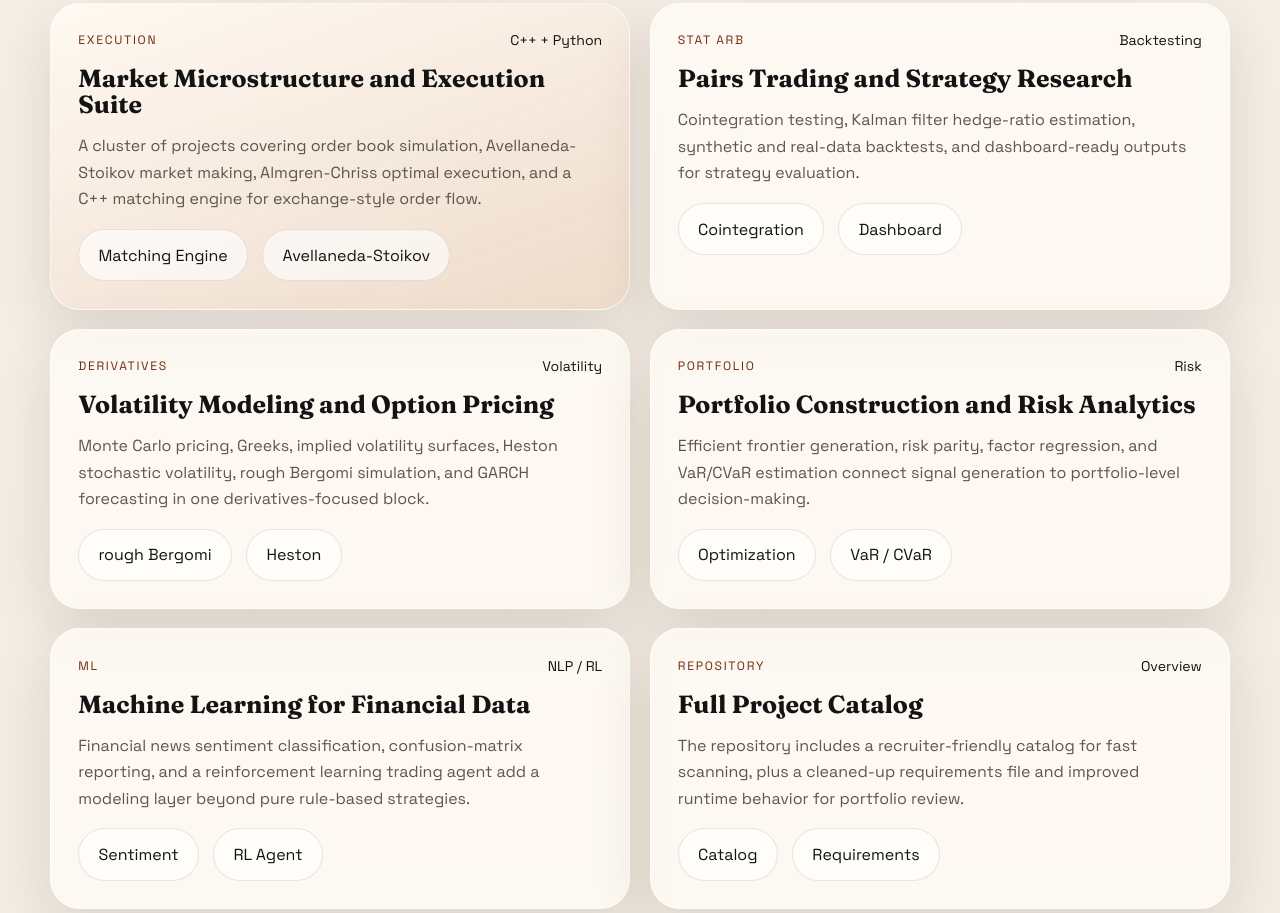
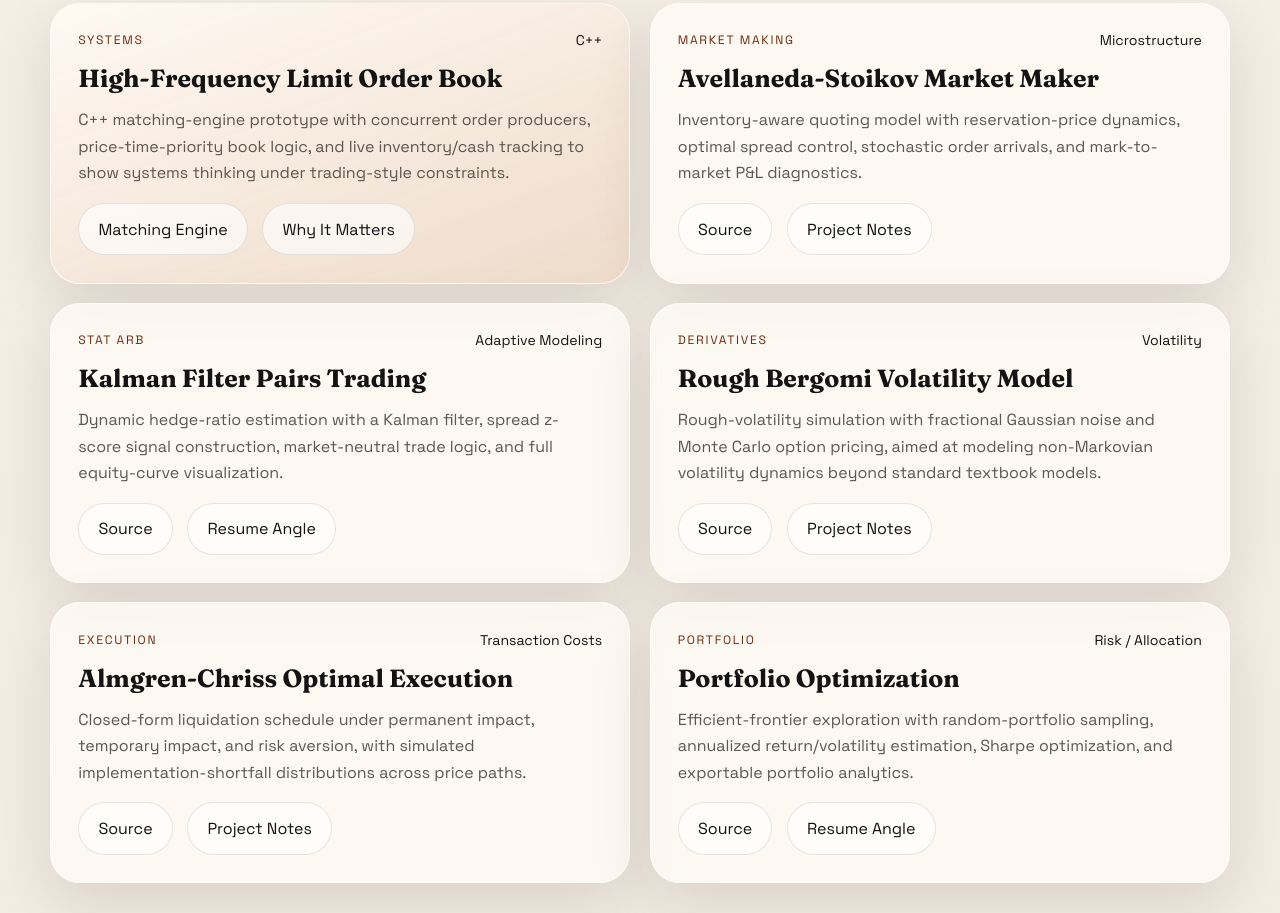
Before and after one commit to chetanoid/quant-trading-projects, a plain HTML site: page portfolio.html in a window 1280 px wide. Shown: the part 2522-3435 px from the top of the page. Drawn offline with Linux system fonts and the light colour scheme.

Commit message:
Add flagship shortlist and resume-ready project bullets

```diff
--- a/portfolio.html
+++ b/portfolio.html
@@ -123,33 +123,49 @@
         <div class="project-grid">
           <article class="project-card featured">
             <div class="project-meta">
-              <span class="tag">Execution</span>
-              <span>C++ + Python</span>
+              <span class="tag">Systems</span>
+              <span>C++</span>
             </div>
-            <h3>Market Microstructure and Execution Suite</h3>
+            <h3>High-Frequency Limit Order Book</h3>
             <p>
-              A cluster of projects covering order book simulation, Avellaneda-Stoikov market making,
-              Almgren-Chriss optimal execution, and a C++ matching engine for exchange-style order flow.
+              C++ matching-engine prototype with concurrent order producers, price-time-priority book logic,
+              and live inventory/cash tracking to show systems thinking under trading-style constraints.
             </p>
             <div class="project-links">
               <a href="https://github.com/chetanoid/quant-trading-projects/blob/main/high_frequency_limit_order_book.cpp" target="_blank" rel="noreferrer">Matching Engine</a>
-              <a href="https://github.com/chetanoid/quant-trading-projects/blob/main/avellaneda_stoikov_market_maker.py" target="_blank" rel="noreferrer">Avellaneda-Stoikov</a>
+              <a href="https://github.com/chetanoid/quant-trading-projects/blob/main/FLAGSHIP_PROJECTS.md" target="_blank" rel="noreferrer">Why It Matters</a>
+            </div>
+          </article>
+
+          <article class="project-card">
+            <div class="project-meta">
+              <span class="tag">Market Making</span>
+              <span>Microstructure</span>
+            </div>
+            <h3>Avellaneda-Stoikov Market Maker</h3>
+            <p>
+              Inventory-aware quoting model with reservation-price dynamics, optimal spread control,
+              stochastic order arrivals, and mark-to-market P&amp;L diagnostics.
+            </p>
+            <div class="project-links">
+              <a href="https://github.com/chetanoid/quant-trading-projects/blob/main/avellaneda_stoikov_market_maker.py" target="_blank" rel="noreferrer">Source</a>
+              <a href="https://github.com/chetanoid/quant-trading-projects/blob/main/FLAGSHIP_PROJECTS.md" target="_blank" rel="noreferrer">Project Notes</a>
             </div>
           </article>
 
           <article class="project-card">
             <div class="project-meta">
               <span class="tag">Stat Arb</span>
-              <span>Backtesting</span>
+              <span>Adaptive Modeling</span>
             </div>
-            <h3>Pairs Trading and Strategy Research</h3>
+            <h3>Kalman Filter Pairs Trading</h3>
             <p>
-              Cointegration testing, Kalman filter hedge-ratio estimation, synthetic and real-data
-              backtests, and dashboard-ready outputs for strategy evaluation.
+              Dynamic hedge-ratio estimation with a Kalman filter, spread z-score signal construction,
+              market-neutral trade logic, and full equity-curve visualization.
             </p>
             <div class="project-links">
-              <a href="https://github.com/chetanoid/quant-trading-projects/blob/main/cointegration_pairs_trading.py" target="_blank" rel="noreferrer">Cointegration</a>
-              <a href="dashboard.html">Dashboard</a>
+              <a href="https://github.com/chetanoid/quant-trading-projects/blob/main/kalman_pairs_trading.py" target="_blank" rel="noreferrer">Source</a>
+              <a href="https://github.com/chetanoid/quant-trading-projects/blob/main/RESUME_PROJECT_BULLETS.md" target="_blank" rel="noreferrer">Resume Angle</a>
             </div>
           </article>
 
@@ -158,62 +174,46 @@
               <span class="tag">Derivatives</span>
               <span>Volatility</span>
             </div>
-            <h3>Volatility Modeling and Option Pricing</h3>
+            <h3>Rough Bergomi Volatility Model</h3>
             <p>
-              Monte Carlo pricing, Greeks, implied volatility surfaces, Heston stochastic volatility,
-              rough Bergomi simulation, and GARCH forecasting in one derivatives-focused block.
+              Rough-volatility simulation with fractional Gaussian noise and Monte Carlo option pricing,
+              aimed at modeling non-Markovian volatility dynamics beyond standard textbook models.
             </p>
             <div class="project-links">
-              <a href="https://github.com/chetanoid/quant-trading-projects/blob/main/rough_bergomi_model.py" target="_blank" rel="noreferrer">rough Bergomi</a>
-              <a href="https://github.com/chetanoid/quant-trading-projects/blob/main/heston_stochastic_vol.py" target="_blank" rel="noreferrer">Heston</a>
+              <a href="https://github.com/chetanoid/quant-trading-projects/blob/main/rough_bergomi_model.py" target="_blank" rel="noreferrer">Source</a>
+              <a href="https://github.com/chetanoid/quant-trading-projects/blob/main/FLAGSHIP_PROJECTS.md" target="_blank" rel="noreferrer">Project Notes</a>
+            </div>
+          </article>
+
+          <article class="project-card">
+            <div class="project-meta">
+              <span class="tag">Execution</span>
+              <span>Transaction Costs</span>
+            </div>
+            <h3>Almgren-Chriss Optimal Execution</h3>
+            <p>
+              Closed-form liquidation schedule under permanent impact, temporary impact, and risk aversion,
+              with simulated implementation-shortfall distributions across price paths.
+            </p>
+            <div class="project-links">
+              <a href="https://github.com/chetanoid/quant-trading-projects/blob/main/optimal_execution_almgren_chriss.py" target="_blank" rel="noreferrer">Source</a>
+              <a href="https://github.com/chetanoid/quant-trading-projects/blob/main/FLAGSHIP_PROJECTS.md" target="_blank" rel="noreferrer">Project Notes</a>
             </div>
           </article>
 
           <article class="project-card">
             <div class="project-meta">
               <span class="tag">Portfolio</span>
-              <span>Risk</span>
+              <span>Risk / Allocation</span>
             </div>
-            <h3>Portfolio Construction and Risk Analytics</h3>
+            <h3>Portfolio Optimization</h3>
             <p>
-              Efficient frontier generation, risk parity, factor regression, and VaR/CVaR estimation
-              connect signal generation to portfolio-level decision-making.
+              Efficient-frontier exploration with random-portfolio sampling, annualized return/volatility
+              estimation, Sharpe optimization, and exportable portfolio analytics.
             </p>
             <div class="project-links">
-              <a href="https://github.com/chetanoid/quant-trading-projects/blob/main/portfolio_optimization.py" target="_blank" rel="noreferrer">Optimization</a>
-              <a href="https://github.com/chetanoid/quant-trading-projects/blob/main/value_at_risk_simulation.py" target="_blank" rel="noreferrer">VaR / CVaR</a>
-            </div>
-          </article>
-
-          <article class="project-card">
-            <div class="project-meta">
-              <span class="tag">ML</span>
-              <span>NLP / RL</span>
-            </div>
-            <h3>Machine Learning for Financial Data</h3>
-            <p>
-              Financial news sentiment classification, confusion-matrix reporting, and a reinforcement
-              learning trading agent add a modeling layer beyond pure rule-based strategies.
-            </p>
-            <div class="project-links">
-              <a href="https://github.com/chetanoid/quant-trading-projects/blob/main/real_data_sentiment_analysis.py" target="_blank" rel="noreferrer">Sentiment</a>
-              <a href="https://github.com/chetanoid/quant-trading-projects/blob/main/rl_trading_agent.py" target="_blank" rel="noreferrer">RL Agent</a>
-            </div>
-          </article>
-
-          <article class="project-card">
-            <div class="project-meta">
-              <span class="tag">Repository</span>
-              <span>Overview</span>
-            </div>
-            <h3>Full Project Catalog</h3>
-            <p>
-              The repository includes a recruiter-friendly catalog for fast scanning, plus a cleaned-up
-              requirements file and improved runtime behavior for portfolio review.
-            </p>
-            <div class="project-links">
-              <a href="https://github.com/chetanoid/quant-trading-projects/blob/main/PROJECT_CATALOG.md" target="_blank" rel="noreferrer">Catalog</a>
-              <a href="https://github.com/chetanoid/quant-trading-projects/blob/main/requirements.txt" target="_blank" rel="noreferrer">Requirements</a>
+              <a href="https://github.com/chetanoid/quant-trading-projects/blob/main/portfolio_optimization.py" target="_blank" rel="noreferrer">Source</a>
+              <a href="https://github.com/chetanoid/quant-trading-projects/blob/main/RESUME_PROJECT_BULLETS.md" target="_blank" rel="noreferrer">Resume Angle</a>
             </div>
           </article>
         </div>
```
Also changed, not shown: 4 other files.
